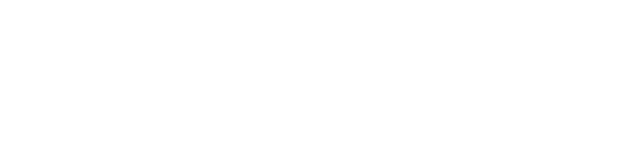
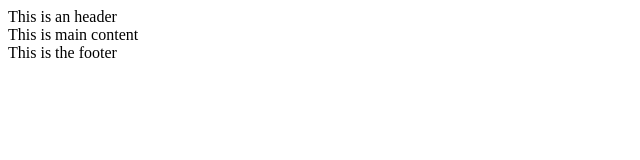
Before and after one commit to rahulrameshwarsharma/javascript, a plain HTML site: page index.html in a window 1280 px wide. Shown: the whole page, without its empty margins (0-640 px from the left). Drawn offline with Linux system fonts and the light colour scheme.

Commit message:
testing netlify

```diff
--- a/index.html
+++ b/index.html
@@ -6,8 +6,8 @@
     <title>javaScript playground</title>
 </head>
 <body>
-    <header></header>
-    <div></div>
-    <footer></footer>
+    <header>This is an header</header>
+    <div>This is main content</div>
+    <footer>This is the footer</footer>
 </body>
 </html>
```
